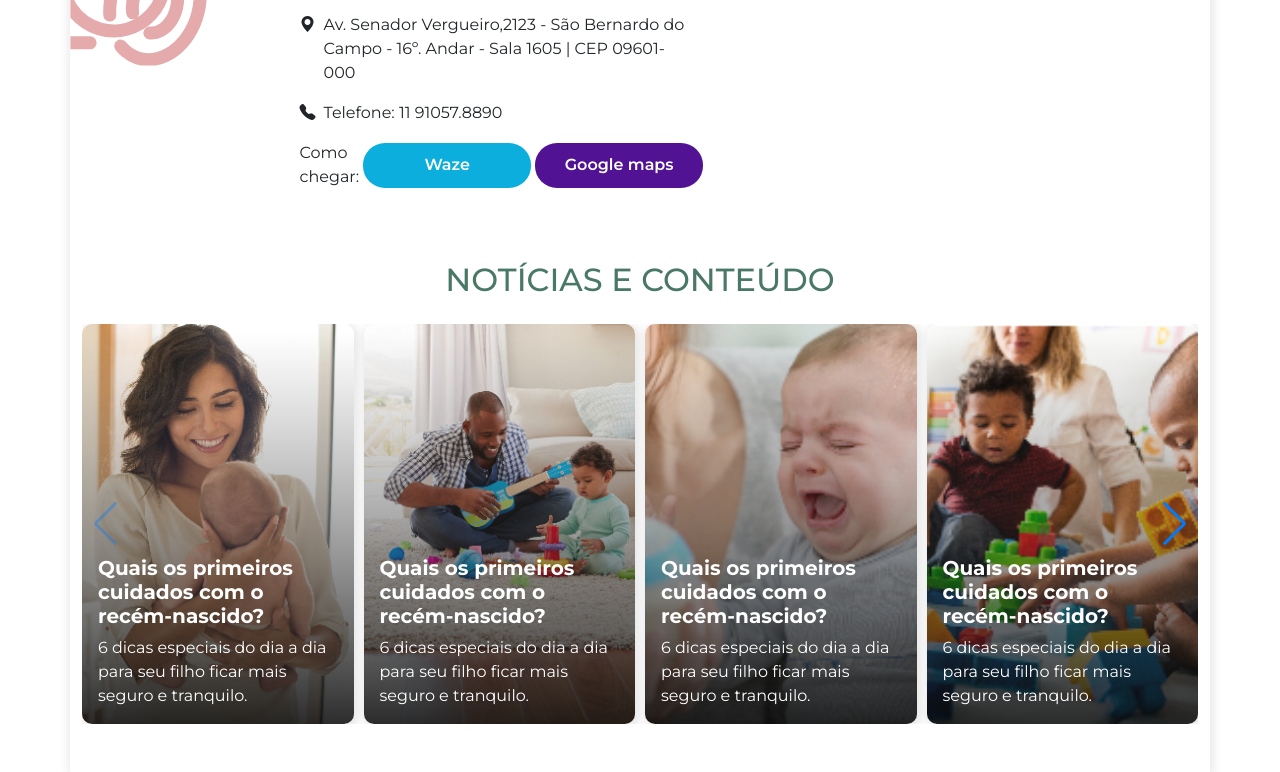
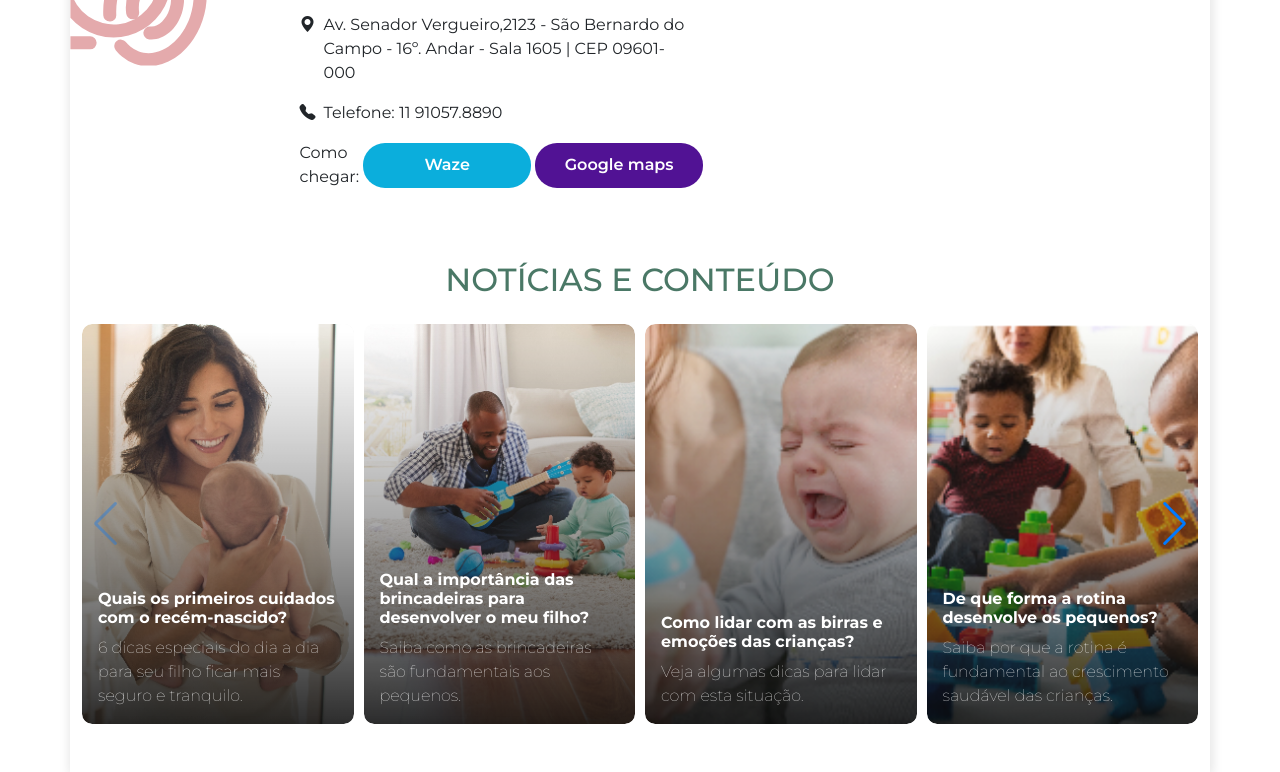
Before and after one commit to daancruz/estudo-suzane_sales, a plain HTML site: page index.html in a window 1280 px wide. Shown: the part 1990-2762 px from the top of the page. Drawn offline with nearby package versions, Linux system fonts and the light colour scheme.

Commit message:
Adicionado novas imagens para compor o projeto e imagens renomeadas para melhor compreensão. Atualizado cards de noticias com hover e ajustado a fonte.

```diff
--- a/css/noticias.css
+++ b/css/noticias.css
@@ -1,6 +1,11 @@
 /* NOTICIAS */
 .noticias .title {
     color: var(--color2);
+}
+
+.noticias .swiper-slide {
+    overflow: hidden;
+    border-radius: 10px;
 }
 
 .noticias .custom__card {
@@ -10,6 +15,13 @@
     box-sizing: border-box;
     background-position: center;
     background-size: cover;
+    transition: .3s;
+}
+
+.noticias .custom__card:hover {
+    transform: scale(1.05);
+    transition: .3s;
+    box-sizing: border-box;
 }
 
 .noticias .custom__card .content {
@@ -17,6 +29,11 @@
     padding: 0 .25em;
 }
 
-.noticias .custom__card .title, .text {
+.noticias .custom__card .title {
     color: #FFF;
 }
+
+.noticias .custom__card .text {
+    color: #FFF;
+    font-weight: 100;
+}
--- a/index.html
+++ b/index.html
@@ -160,7 +160,7 @@
                 </div>
             </div>
             <div class="col-2 d-none d-md-block p-0">
-                <img class="img-fluid h-75" src="/img/Interseção2.svg" alt="">
+                <img class="img-fluid h-75" src="/img/urso-rosa.svg" alt="">
             </div>
         </section>
 
@@ -169,54 +169,50 @@
             <h2 class="title text-center m-4">NOTÍCIAS E CONTEÚDO</h2>
             <div class="swiper">
                 <div class="swiper-wrapper">
-                    <div class="swiper-slide">
-                        <div class="custom__card" style="background-image: url(img/Grupo439.png);">
+                    <a href="#" class="swiper-slide">
+                        <div class="custom__card" style="background-image: url(img/noticia1.png);">
                             <div class="content card-overlay position-absolute bottom-0 px-3">
-                                <h5 class="title">Quais os primeiros cuidados com o recém-nascido?</h5>
-                                <p class="text"> 6 dicas especiais do dia a dia para seu filho ficar mais seguro e
+                                <h6 class="title">Quais os primeiros cuidados com o recém-nascido?</h6>
+                                <p class="text">6 dicas especiais do dia a dia para seu filho ficar mais seguro e
                                     tranquilo.</p>
                             </div>
                         </div>
-                    </div>
+                    </a>
 
-                    <div class="swiper-slide">
-                        <div class="custom__card" style="background-image: url(img/Grupo440.png);">
+                    <a href="#" class="swiper-slide">
+                        <div class="custom__card" style="background-image: url(img/noticia2.png);">
                             <div class="content card-overlay position-absolute bottom-0 px-3">
-                                <h5 class="title">Quais os primeiros cuidados com o recém-nascido?</h5>
-                                <p class="text"> 6 dicas especiais do dia a dia para seu filho ficar mais seguro e
-                                    tranquilo.</p>
+                                <h6 class="title">Qual a importância das brincadeiras para desenvolver o meu filho?</h6>
+                                <p class="text">Saiba como as brincadeiras são fundamentais aos pequenos.</p>
                             </div>
                         </div>
-                    </div>
+                    </a>
 
-                    <div class="swiper-slide">
-                        <div class="custom__card" style="background-image: url(img/Grupo441.png);">
+                    <a href="#" class="swiper-slide">
+                        <div class="custom__card" style="background-image: url(img/noticia3.png);">
                             <div class="content card-overlay position-absolute bottom-0 px-3">
-                                <h5 class="title">Quais os primeiros cuidados com o recém-nascido?</h5>
-                                <p class="text"> 6 dicas especiais do dia a dia para seu filho ficar mais seguro e
-                                    tranquilo.</p>
+                                <h6 class="title">Como lidar com as birras e emoções das crianças?</h6>
+                                <p class="text">Veja algumas dicas para lidar com esta situação.</p>
                             </div>
                         </div>
-                    </div>
+                    </a>
 
-                    <div class="swiper-slide">
-                        <div class="custom__card" style="background-image: url(img/Grupo442.png);">
+                    <a href="#" class="swiper-slide">
+                        <div class="custom__card" style="background-image: url(img/noticia4.png);">
                             <div class="content card-overlay position-absolute bottom-0 px-3">
-                                <h5 class="title">Quais os primeiros cuidados com o recém-nascido?</h5>
-                                <p class="text"> 6 dicas especiais do dia a dia para seu filho ficar mais seguro e
-                                    tranquilo.</p>
+                                <h6 class="title">De que forma a rotina desenvolve os pequenos?</h6>
+                                <p class="text">Saiba por que a rotina é fundamental ao crescimento saudável das crianças.</p>
                             </div>
                         </div>
-                    </div>
-                    <div class="swiper-slide">
-                        <div class="custom__card" style="background-image: url(img/Grupo443.png);">
+                    </a>
+                    <a href="#" class="swiper-slide">
+                        <div class="custom__card" style="background-image: url(img/noticia5.png);">
                             <div class="content card-overlay position-absolute bottom-0 px-3">
-                                <h5 class="title">Quais os primeiros cuidados com o recém-nascido?</h5>
-                                <p class="text"> 6 dicas especiais do dia a dia para seu filho ficar mais seguro e
-                                    tranquilo.</p>
+                                <h6 class="title">Como estimular a autonomia infantil?</h6>
+                                <p class="text">Incentivar a autonomia é importante. Veja algumas dicas do que fazer.</p>
                             </div>
                         </div>
-                    </div>
+                    </a>
                 </div>
                 <div class="swiper-button-prev"></div>
                 <div class="swiper-button-next"></div>
```
Also changed, not shown: img/bebe1.svg (added), img/bebe2.svg (added), img/bebe3.svg (added), img/bebe4.svg (added), img/noticia1.png (renamed from img/Grupo439.png), img/noticia2.png (renamed from img/Grupo440.png), img/noticia3.png (renamed from img/Grupo441.png), img/noticia4.png (renamed from img/Grupo442.png), img/noticia5.png (renamed from img/Grupo443.png), img/urso-rosa.svg (renamed from img/Interseção2.svg).
